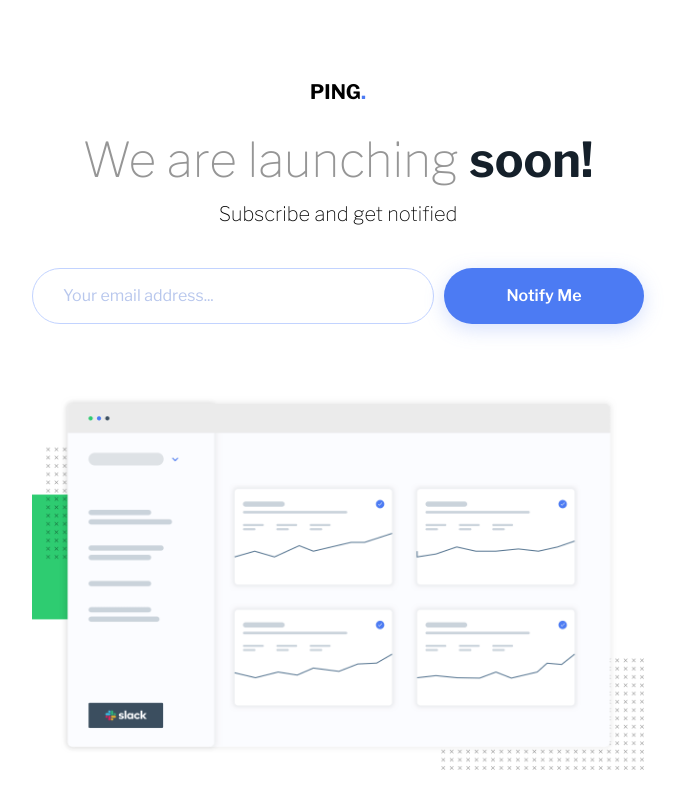
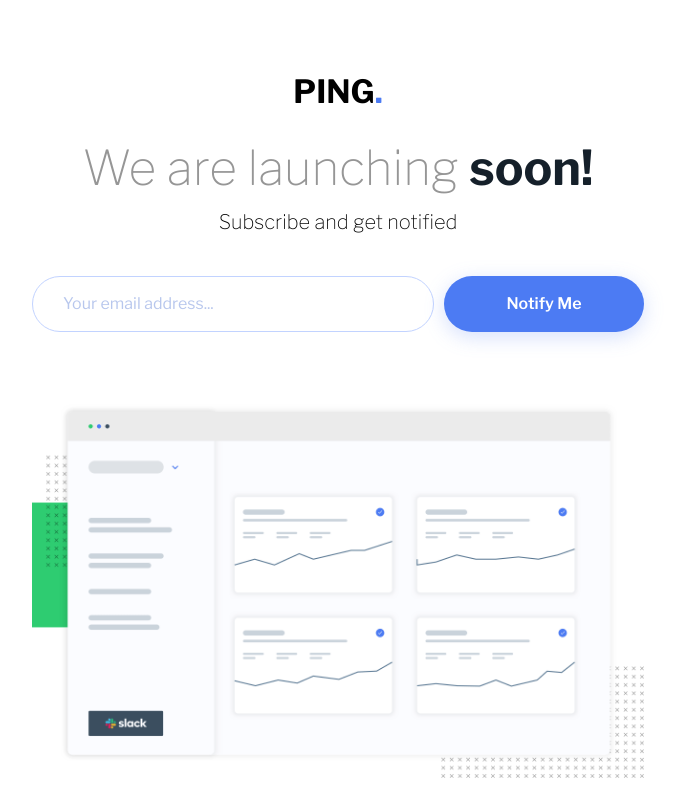
Before and after one commit to david-pang/frontend-mentor-ping-single-column-coming-soon, a website: page index.html in a window 1280 px wide. Shown: the top 800 px of the page, without its empty margins (302-981 px from the left). Drawn offline with nearby package versions, Linux system fonts and the light colour scheme.

Commit message:
Update styles

```diff
--- a/index.html
+++ b/index.html
@@ -21,10 +21,10 @@
 
 <body class="font-libre-franklin">
   <main class="text-center px-7 pt-20 pb-30 md:pb-18">
-    <div class="logo text-xl/6 font-bold">
+    <div class="logo text-xl/6 font-bold md:text-[32px]">
       PING<span class="text-blue">.</span>
     </div>
-    <h1 class="mt-8 text-[22px] text-grey font-thin md:text-5xl">
+    <h1 class="mt-8 text-[22px] text-grey font-thin md:mt-10 md:text-5xl">
       We are launching <strong class="text-blue-dark font-bold">soon!</strong>
     </h1>
     <p class="subtitle mt-4 text-xs font-thin md:text-xl">Subscribe and get notified</p>
```
Also changed, not shown: src/assets/css/styles.css.
